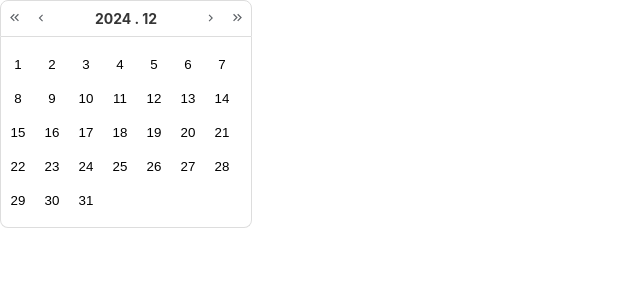
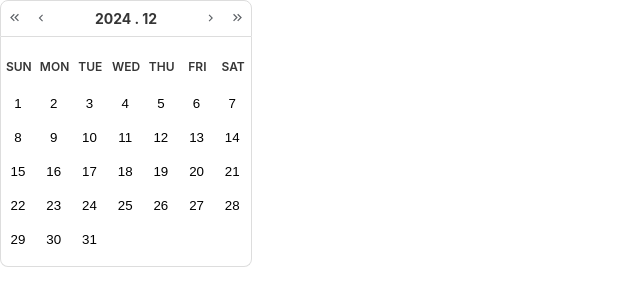
Before and after one commit to wonny-won/calendar, a React (Create React App) app: page / in a window 1280 px wide. Shown: the top 306 px of the page, without its empty margins (0-640 px from the left). Built offline with nearby package versions, Linux system fonts and the light colour scheme.

Commit message:
calendar body

```diff
--- a/src/components/atom/commonStyle.tsx
+++ b/src/commons/commonStyle.tsx
@@ -16,16 +16,19 @@ interface TxtColorProp {
 export const T1 = styled.h1`
 	font-size: 14px;
 	font-weight: 700;
+	text-align: center;
 `;
 
 //-- sub tilte
 export const T2 = styled.h3`
 	font-size: 12px;
 	font-weight: 600;
+	text-align: center;
 `;
 
 //-- normal txt
 export const B1 = styled.p`
 	font-size: 11px;
 	color: ${(props: TxtColorProp) => props.color};
+	text-align: center;
 `;
--- a/src/components/atom/btn/CalendarBtn.tsx
+++ b/src/components/atom/btn/CalendarBtn.tsx
@@ -7,12 +7,13 @@ interface BtnCompProps {
 	btnText?: string | number;
 	children?: ReactNode;
 	onClickFn?: () => boolean | void;
+	isBody?: boolean;
 	style?: {};
 }
 
 const CalendarBtn = (props: BtnCompProps) => {
 	return (
-		<S.CommonBtn style={props.style} onClick={props.onClickFn}>
+		<S.CommonBtn style={props.style} onClick={props.onClickFn} isBody={props.isBody}>
 			{props.btnText || props.children}
 		</S.CommonBtn>
 	);
--- a/src/components/atom/btn/style.ts
+++ b/src/components/atom/btn/style.ts
@@ -1,11 +1,18 @@
 /** @format */
 
 import styled from '@emotion/styled';
+
+interface BtnProp {
+	isBody?: boolean;
+}
 
 export const CommonBtn = styled.button`
 	border: none;
 	background-color: transparent;
 	&:hover {
 		cursor: pointer;
+		background-color: ${(props: BtnProp) => props.isBody && 'black'};
+		color: ${(props: BtnProp) => props.isBody && '#FFF'};
+		border-radius: ${(props: BtnProp) => props.isBody && '50% 50%'};
 	}
 `;
--- a/src/components/atom/checkedDate/CheckedDate.tsx
+++ b/src/components/atom/checkedDate/CheckedDate.tsx
@@ -1,7 +1,7 @@
 /** @format */
 
 import { useRecoilState } from 'recoil';
-import * as S from '../commonStyle';
+import * as S from '../../../commons/commonStyle';
 import { checkedDate } from '../../../commons/recoilAtom';
 
 export default function CheckedDate() {
--- a/src/components/molecule/calendarBody/CalendarBody.tsx
+++ b/src/components/molecule/calendarBody/CalendarBody.tsx
@@ -5,8 +5,10 @@ import { checkedDate } from '../../../commons/recoilAtom';
 import { getDaysInMonth } from '../../../commons/util';
 import CalendarBtn from '../../atom/btn/CalendarBtn';
 import * as S from './style';
+import { T2 } from '../../../commons/commonStyle';
 
 export default function CalendarBody() {
+	const dayOfTheWeed = ['SUN', 'MON', 'TUE', 'WED', 'THU', 'FRI', 'SAT'];
 	const [currDate] = useRecoilState(checkedDate);
 	const date = currDate.split('.');
 	const days = getDaysInMonth(date[0], date[1]);
@@ -18,9 +20,13 @@ export default function CalendarBody() {
 
 	return (
 		<S.CalendarBodyWrap>
+			{dayOfTheWeed.map((i: string) => (
+				<T2>{i}</T2>
+			))}
 			{currMothDayArr.map((i: number) => (
 				<CalendarBtn
 					key={currDate + i}
+					isBody={true}
 					btnText={i}
 					style={{
 						width: '34px',
--- a/src/components/molecule/calendarBody/style.ts
+++ b/src/components/molecule/calendarBody/style.ts
@@ -3,9 +3,14 @@
 import styled from '@emotion/styled';
 
 export const CalendarBodyWrap = styled.div`
+	display: grid;
+	grid-template-columns: 1fr 1fr 1fr 1fr 1fr 1fr 1fr;
+	justify-content: center;
 	width: 250px;
 	padding: 10px 0;
 	border: 1px solid #ddd;
 	border-top: none;
 	border-radius: 0 0 8px 8px;
 `;
+
+export const DayName = styled.div``;
```
